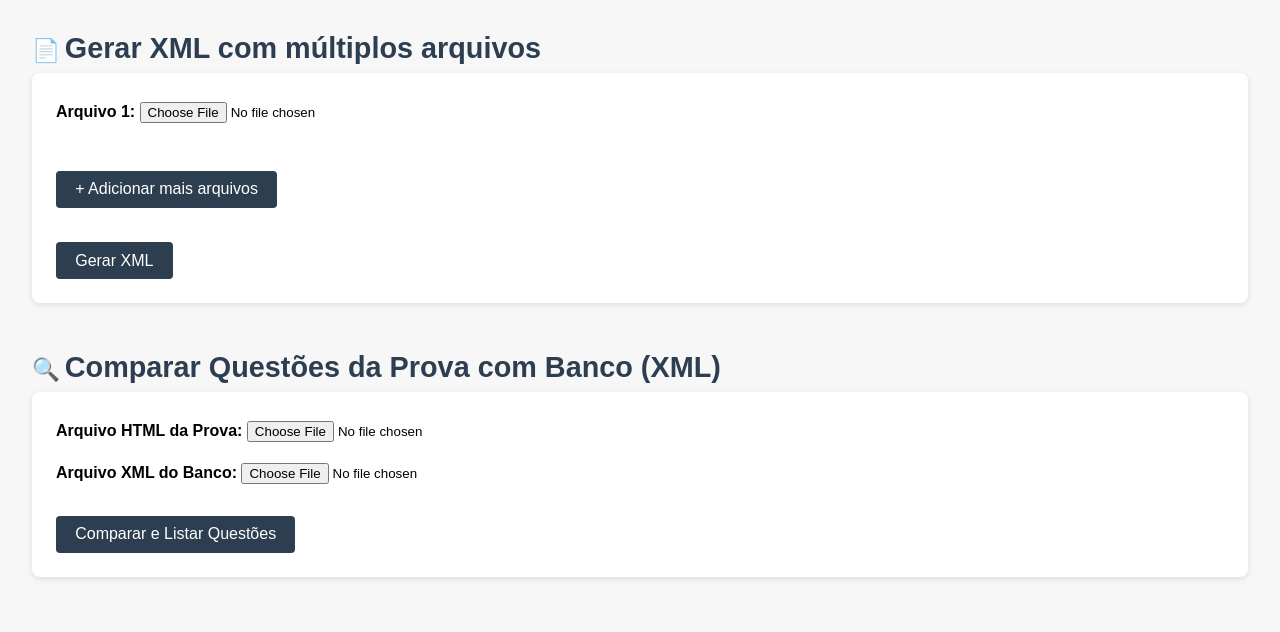
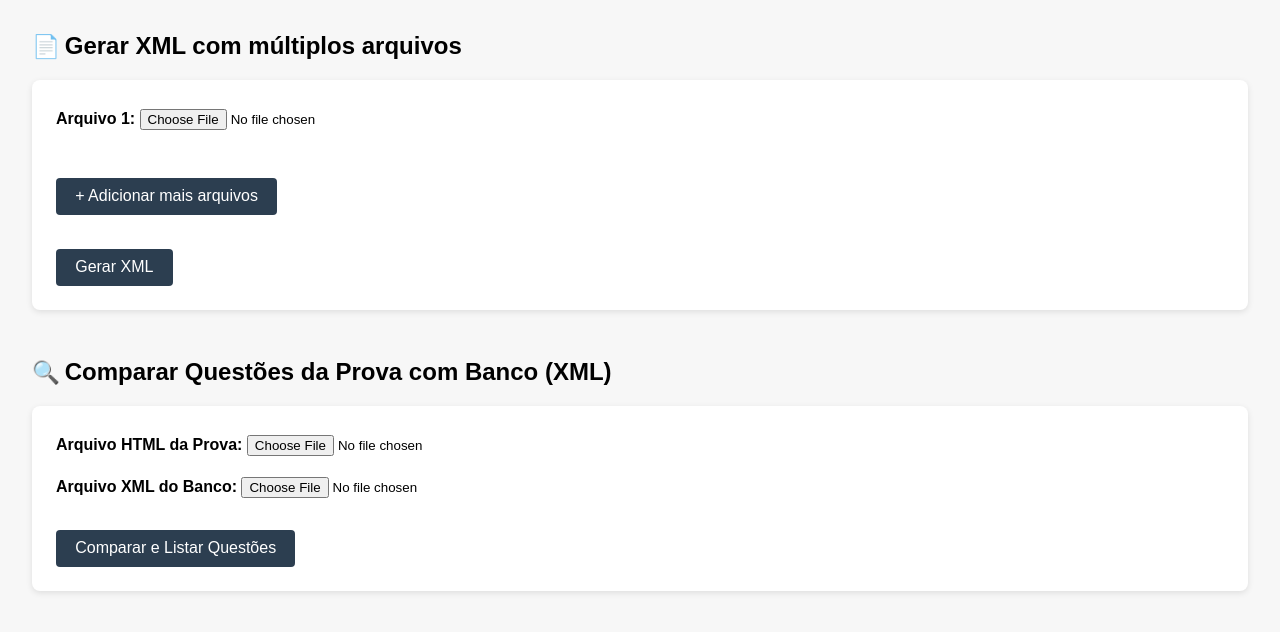
Before and after one commit to mariliacamara/moodle-converter, a website: page static/index.html in a window 1280 px wide. Drawn offline with Linux system fonts and the light colour scheme.

Commit message:
Update index.html

```diff
--- a/static/index.html
+++ b/static/index.html
@@ -93,7 +93,7 @@
 <body>
 
   <div class="section">
-    <h1><span class="icon">📄</span>Gerar XML com múltiplos arquivos</h1>
+    <h2><span class="icon">📄</span>Gerar XML com múltiplos arquivos</h2>
     <form id="uploadForm" action="/questions/upload-multiple" method="POST" enctype="multipart/form-data">
       <div id="fileInputs">
         <div class="file-input-wrapper">
@@ -109,7 +109,7 @@
   </div>
 
   <div class="section">
-    <h1><span class="icon">🔍</span>Comparar Questões da Prova com Banco (XML)</h1>
+    <h2><span class="icon">🔍</span>Comparar Questões da Prova com Banco (XML)</h2>
     <form id="compareForm">
       <label>
         Arquivo HTML da Prova:
```
